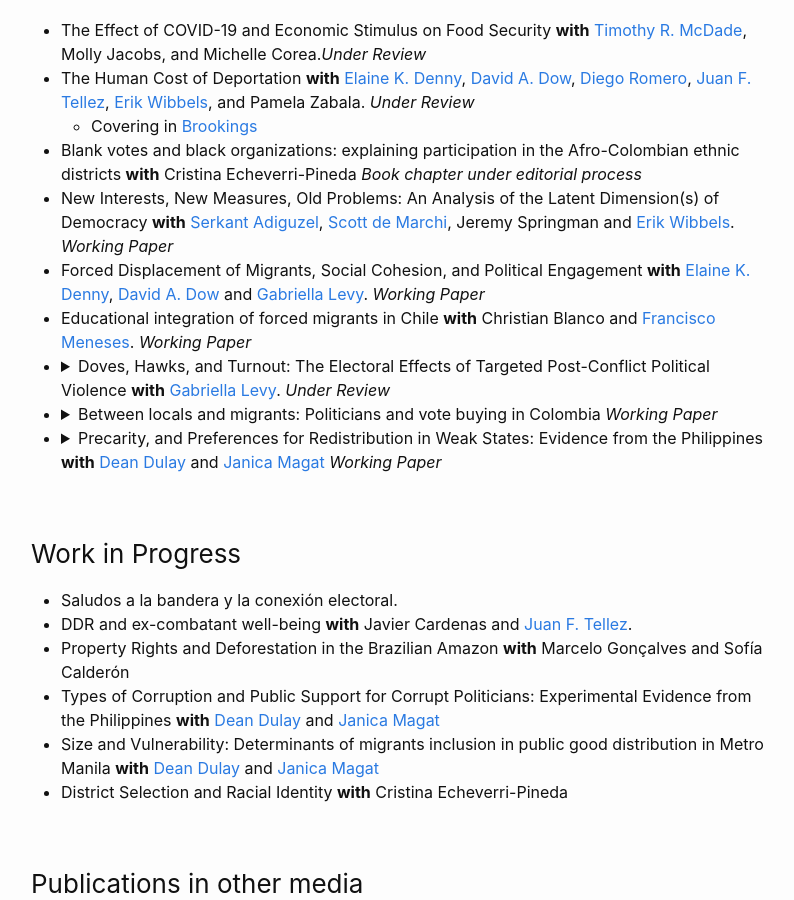
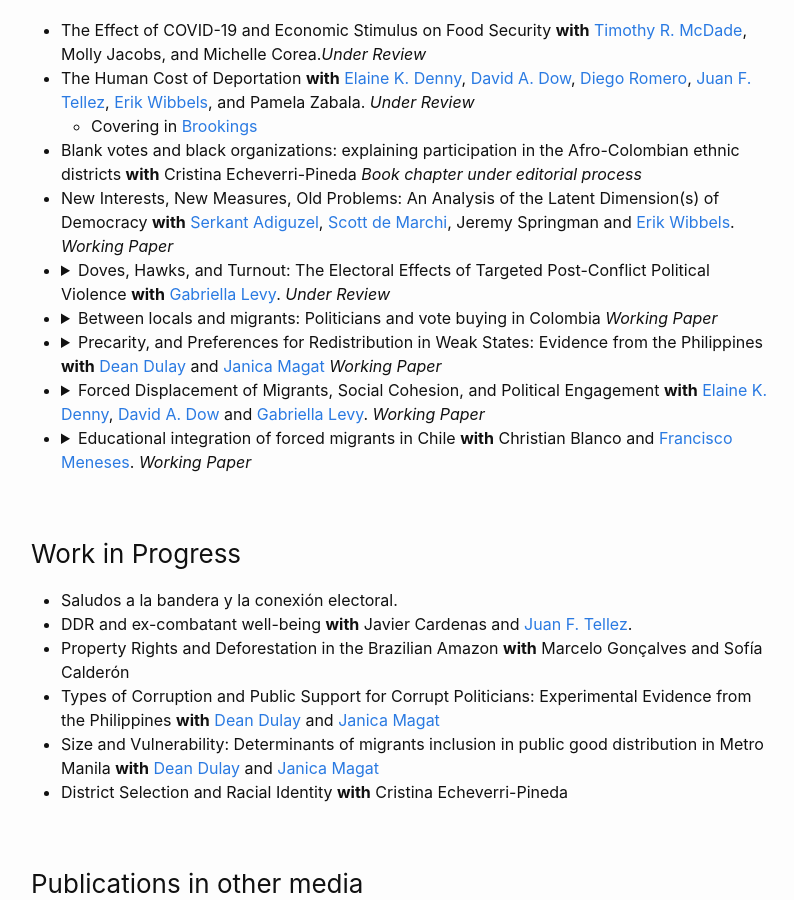
Before and after one commit to MateoVillamizarChaparro/MateoVillamizarChaparro.github.io, a Jekyll site: the page built from publications.md, in a window 1280 px wide and 900 px high, scrolled down 533 px. Shown: the whole window, without its empty margins (239-1033 px from the left). Built offline with Jekyll 4.4.1, drawn with Linux system fonts in a browser that asks for light colours; our own code applies the rules of GitHub Pages for plain Markdown files.

Commit message:
Update publications.md

```diff
--- a/publications.md
+++ b/publications.md
@@ -41,6 +39,22 @@
     </details>
     {::options parse_block_html="false" /}
 
+  - {::options parse_block_html="true" /}
+    <details><summary markdown="span"> Forced Displacement of Migrants, Social Cohesion, and Political Engagement **with** [Elaine K. Denny](https://faculty.ucmerced.edu/edenny/), [David A. Dow](https://sites.google.com/view/davidadow/home) and [Gabriella Levy](https://gabriellalevy.net/). *Working Paper* </summary>
+    <p> <sub>
+    *Abstract:* How does extortion experienced during the migration journey affect the civic engagement of deported migrants returned to their home country?  More broadly, how does extortion affect political participation? We know very little about either the political behavior of returnees or about how coercive economic shocks experienced during migration affect subsequent levels of political participation. Furthermore, existing literature on how victimization affects political participation is inconclusive, particularly when combined with existing work on economic insecurity. Studying deported migrants and the quasi-random experience of extortion enables us to address the endogeneity that often confounds these analyses. This approach allows us to isolate the impact of extortion on political action from potentially confounding factors related to local security or corruption. Using a novel dataset from Guatemalan migrants returned to Guatemala by the U.S. government, we find that extortion has a direct, positive relationship with multiple forms of civic action, and that, at least in this context, the mobilizing effects of economic hardship outweigh the potentially demobilizing effects of fear of crime.
+    </sub> </p>
+    </details>
+    {::options parse_block_html="false" /}
+
+  - {::options parse_block_html="true" /}
+    <details><summary markdown="span"> Educational integration of forced migrants in Chile **with** Christian Blanco and [Francisco Meneses](https://fjmenese.github.io/). *Working Paper* </summary>
+    <p> <sub>
+    *Abstract:* Education is a powerful tool for social mobility and cultural integration. However, it is one of the largest hurdles for migrants and particularly for forcefully displaced migrants given their more vulnerable condition and the lack of resources to pay for private education. In this paper we explore when do of the gaps between migrants and natives appear in Chile, a country who provides free education for newcomers in public schools. We use administrative data sets for all students in the Chilean educational system and follow students between years 2017 and 2018. Moreover, we use a research discontinuity design around the cut-off for financial aid to tertiary education to investigate if access to financial aid generates incentives for forced migrants to enroll in tertiary education. We confirm previous findings that show that migrants have lower advancement and enrollment rates when compared to natives at every school level. We find that financial aid application is a major roadblock for migrants students to access higher education. Furthermore, we find suggestive evidence that migrants in general education schools who register for financial aid tend to increase their higher educational enrollment, while this effect is not significant for migrants in the vocational track.
+    </sub> </p>
+    </details>
+    {::options parse_block_html="false" /}
+
 ### Work in Progress
   - Saludos a la bandera y la conexión electoral.
   - DDR and ex-combatant well-being **with** Javier Cardenas and [Juan F. Tellez](https://juanftellez.com/).
```
Also changed, not shown: other parts of publications.md (+0 -2 lines).
